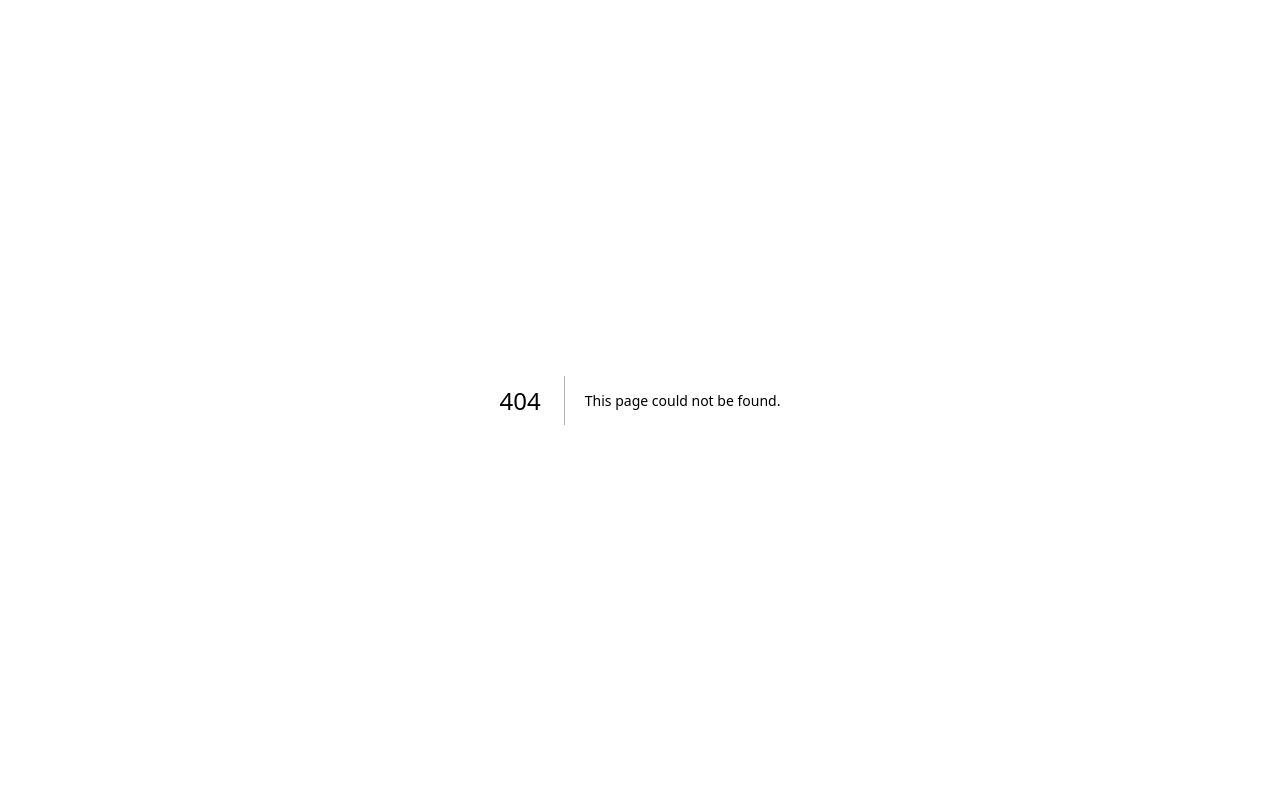
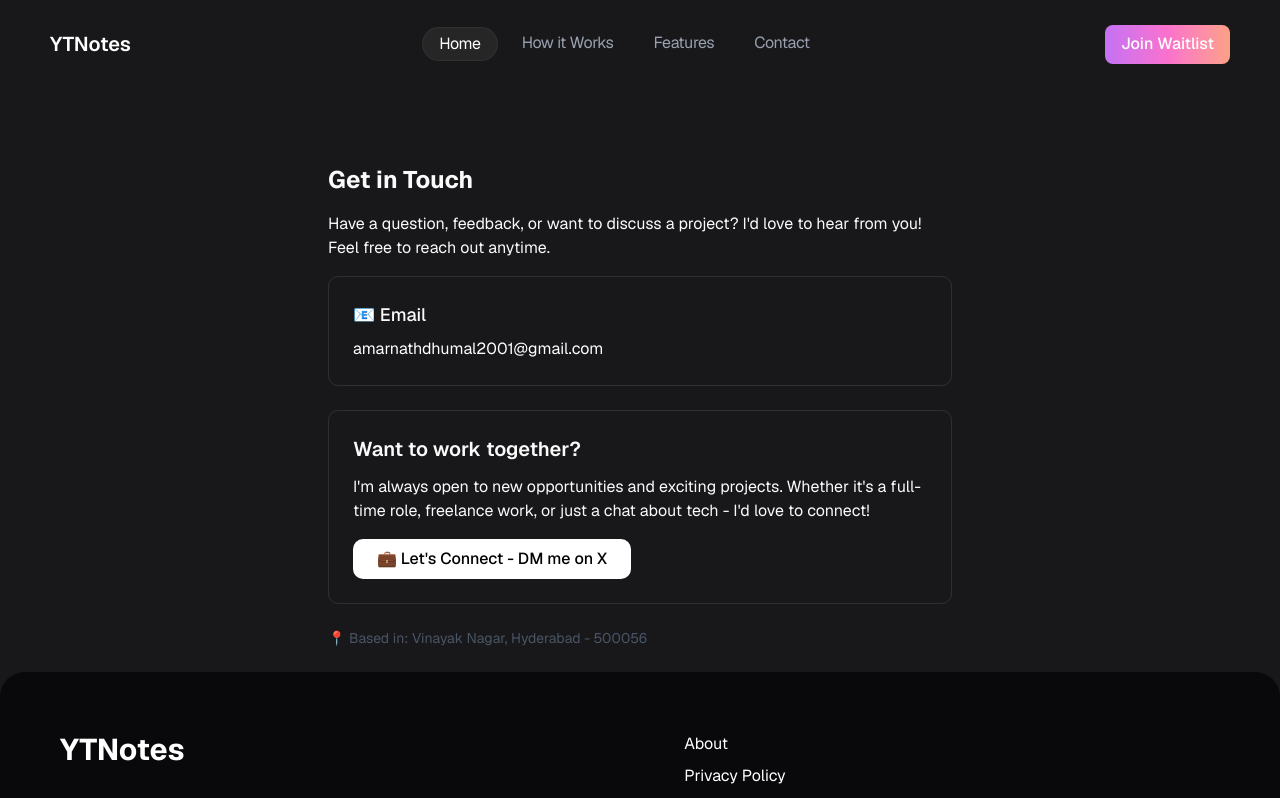
Before and after one commit to amarnath666/youtube_ai_agent, a Next.js app: page /contact in a window 1280 px wide. Before the commit this address had no page. Shown: the top 798 px of the page. Built offline with nearby package versions, Linux system fonts and the light colour scheme; no server answers.

Commit message:
updated about and contact

```diff
--- a/app/about-us/page.tsx
+++ /dev/null
@@ -1,22 +0,0 @@
-"use client";
-
-import HompageHeader from "@/components/HomepageHeader";
-import Footer from "@/components/ui/Footet";
-
-const AboutUs = () => (
-    <div><HompageHeader />
-  <div className="p-6 pt-[100px] max-w-3xl mx-auto">
-
-    <h1 className="text-2xl font-bold mb-4">About Us</h1>
-    <p className="mb-4">
-      <strong>YTNotes</strong> is a modern AI-powered platform that converts YouTube videos into short, easy-to-read summaries. Our goal is to save your time and help you understand key points without watching the full video.
-    </p>
-    <p className="mb-4">
-      Whether you're a student, researcher, or casual viewer, YTNotes helps you consume content smarter and faster. We are passionate about simplifying online learning through smart tools and innovation.
-    </p>
-  </div>
-  <Footer />
-  </div>
-);
-
-export default AboutUs;
--- /dev/null
+++ b/app/about/page.tsx
@@ -0,0 +1,42 @@
+"use client";
+
+import HompageHeader from "@/components/HomepageHeader";
+import Footer from "@/components/ui/Footet";
+
+const AboutUs = () => (
+     <div className="bg-zinc-900">
+        <HompageHeader />
+        <div className="p-6 pt-[100px] max-w-3xl mx-auto">
+            <h1 className="text-2xl font-bold mb-4">About the Creator</h1>
+
+            <div className="mb-6">
+                <p className="mb-4">
+                    Hey there! 👋 I'm the developer behind <strong>YTNotes</strong> - a full-stack developer with over 1 year of experience building modern web applications.
+                </p>
+                <p className="mb-4">
+                    I created YTNotes because I was tired of watching long YouTube videos just to extract key information. As a developer who's always learning, I wanted a smarter way to consume content - so I built one!
+                </p>
+                <p className="mb-4">
+                    My passion lies in creating tools that make people's lives easier through clean code and innovative solutions.
+                </p>
+            </div>
+
+            <div className=" p-6 rounded-lg border">
+                <h2 className="text-xl font-semibold mb-3">Want to work together?</h2>
+                <p className="mb-4">
+                    I'm always open to new opportunities and exciting projects. Whether it's a full-time role, freelance work, or just a chat about tech - I'd love to connect!
+                </p>
+                <button
+                  onClick={() =>
+                    window.open("https://x.com/AmarnathDhumal", "_blank")
+                  }
+                className="bg-white cursor-pointer  text-black font-medium py-2 px-6 rounded-lg transition-colors">
+                    💼 Let's Connect - DM me on X
+                </button>
+            </div>
+        </div>
+        <Footer />
+    </div>
+);
+
+export default AboutUs;
--- a/app/contact-us/page.tsx
+++ /dev/null
@@ -1,35 +0,0 @@
-import HompageHeader from "@/components/HomepageHeader";
-import Footer from "@/components/ui/Footet";
-
-const ContactUs = () => (
-    <div><HompageHeader />
-  <div className="p-6 pt-[100px] max-w-2xl mx-auto">
-    <h1 className="text-2xl font-bold mb-4">Contact Us</h1>
-    <p className="mb-4">
-      Have a question, feedback, or issue? We’re here to help! Feel free to reach out to us anytime.
-    </p>
-
-    <div className=" rounded-lg shadow">
-      <p className="text-lg font-medium">📧 Email</p>
-      <a
-        href="mailto:contactytnotes@gmail.com"
-        className=" hover:underline"
-      >
-        contactytnotes@gmail.com
-      </a>
-    </div>
-
-    <p className="mt-6 text-sm ">
-      We usually respond within 24–48 hours. Thank you for using <strong>YTNotes</strong>!
-    </p>
-
-      <p className="mt-6 text-sm ">
-        Address: Vinayak Nagar , Pincode: 500056, Hyderabad
-    </p>
-
-  </div>
-   <Footer />
-   </div>
-);
-
-export default ContactUs;
--- /dev/null
+++ b/app/contact/page.tsx
@@ -0,0 +1,47 @@
+"use client";
+
+import HompageHeader from "@/components/HomepageHeader";
+import Footer from "@/components/ui/Footet";
+
+const ContactUs = () => (
+    <div className="bg-zinc-900">
+        <HompageHeader />
+        <div className="p-6 pt-[100px] max-w-2xl mx-auto ">
+            <h1 className="text-2xl font-bold mb-4">Get in Touch</h1>
+            <p className="mb-4">
+                Have a question, feedback, or want to discuss a project? I'd love to hear from you! Feel free to reach out anytime.
+            </p>
+
+            <div className=" p-6 rounded-lg border mb-6">
+                <p className="text-lg font-medium mb-2">📧 Email</p>
+                <a
+                    href="mailto:amarnathdhumal2001@gmail.com"
+                    className="text-white hover:underline"
+                >
+                    amarnathdhumal2001@gmail.com
+                </a>
+            </div>
+
+            <div className=" p-6 rounded-lg border">
+                <h2 className="text-xl font-semibold mb-3">Want to work together?</h2>
+                <p className="mb-4">
+                    I'm always open to new opportunities and exciting projects. Whether it's a full-time role, freelance work, or just a chat about tech - I'd love to connect!
+                </p>
+                <button
+                  onClick={() =>
+                    window.open("https://x.com/AmarnathDhumal", "_blank")
+                  }
+                className="bg-white cursor-pointer  text-black font-medium py-2 px-6 rounded-lg transition-colors">
+                    💼 Let's Connect - DM me on X
+                </button>
+            </div>
+
+            <p className="mt-6 text-sm text-gray-600">
+                📍 Based in: Vinayak Nagar, Hyderabad - 500056
+            </p>
+        </div>
+        <Footer />
+    </div>
+);
+
+export default ContactUs;
--- a/app/privacy-policy/page.tsx
+++ b/app/privacy-policy/page.tsx
@@ -2,7 +2,8 @@ import HompageHeader from "@/components/HomepageHeader";
 import Footer from "@/components/ui/Footet";
 
 const PrivacyPolicy = () => (
-     <div><HompageHeader />
+      <div className="bg-zinc-900">
+      <HompageHeader />
   <div className="p-6 pt-[100px] max-w-3xl mx-auto">
     <h1 className="text-2xl font-bold mb-4">Privacy Policy</h1>
     <p className="mb-4">
--- a/app/refund-policy/page.tsx
+++ b/app/refund-policy/page.tsx
@@ -2,7 +2,8 @@ import HompageHeader from "@/components/HomepageHeader";
 import Footer from "@/components/ui/Footet";
 
 const RefundPolicy = () => (
-    <div><HompageHeader />
+      <div className="bg-zinc-900">
+      <HompageHeader />
   <div className="p-6 pt-[100px] max-w-3xl mx-auto">
     <h1 className="text-2xl font-bold mb-4">Refund Policy</h1>
     <p className="mb-4">
--- a/components/ui/Footet.tsx
+++ b/components/ui/Footet.tsx
@@ -3,8 +3,8 @@ const Footer = () => {
     {
       title: "Product",
       items: [{
-        name: "About Us",
-        href: "/about-us",
+        name: "About",
+        href: "/about",
       }, {
         name: "Privacy Policy",
         href: "/privacy-policy",
@@ -15,8 +15,8 @@ const Footer = () => {
         name: "Terms and Conditions",
         href: "/terms-and-conditions",
         }, {
-        name: "Contact Us",
-        href: "/contact-us",
+        name: "Contact",
+        href: "/contact",
       }],
 
     },
```
